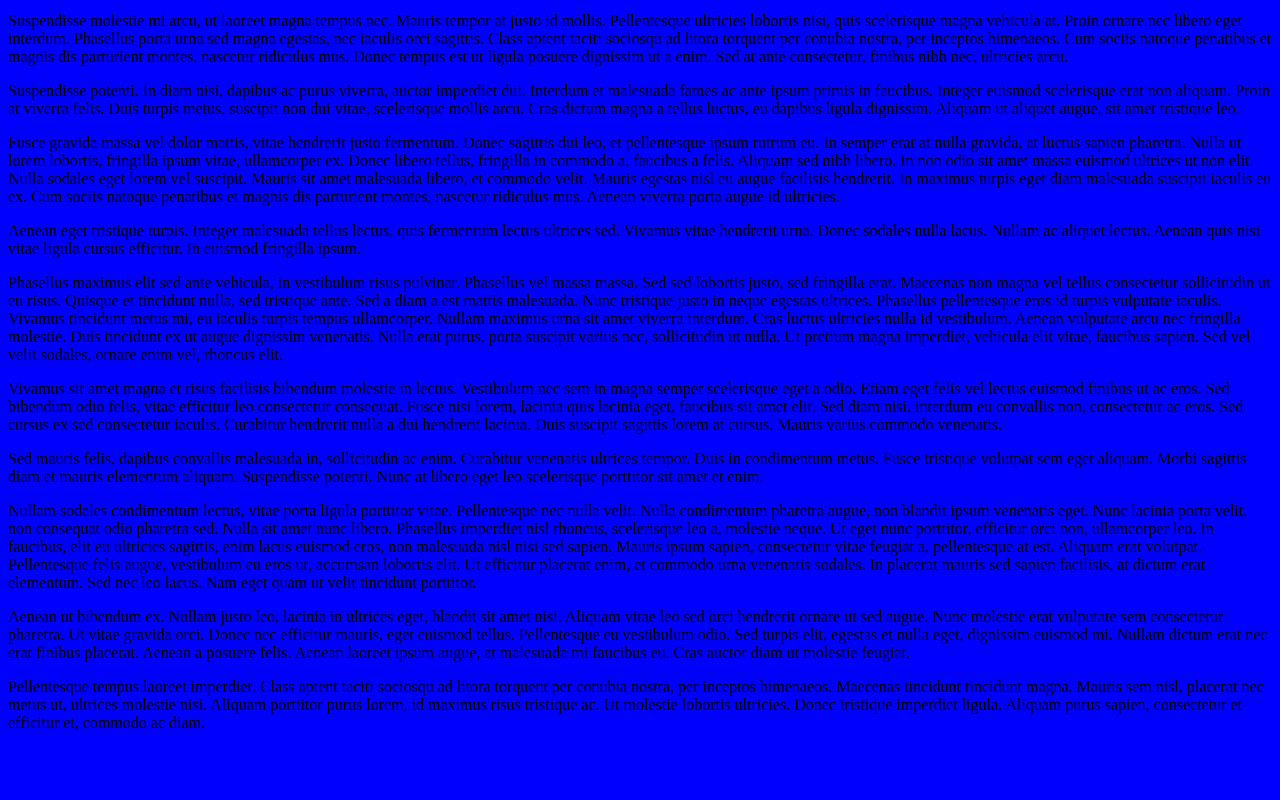
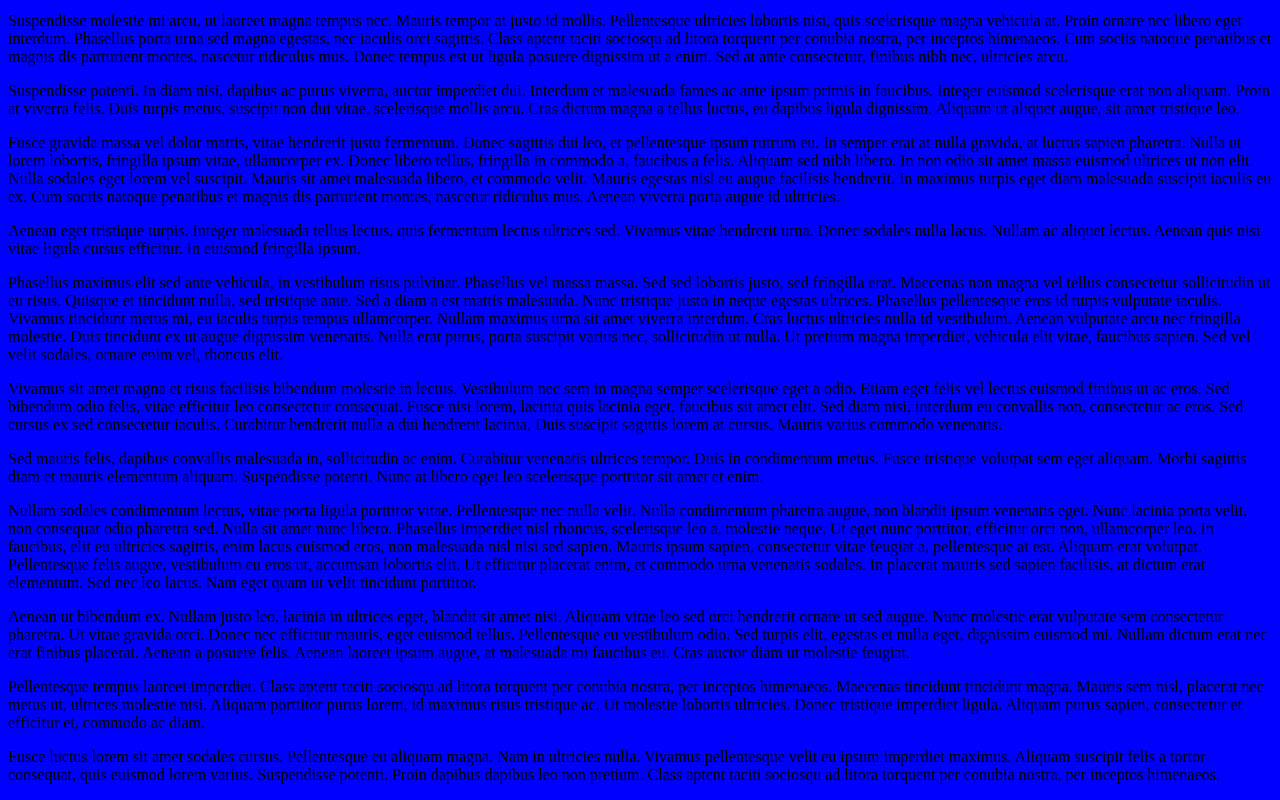
Before and after one commit to trygveaa/itera-fagkveld-2015-02-24-git, a plain HTML site: page index.html in a window 1280 px wide. Shown: the part 5072-5872 px from the top of the page. Before the commit the page ends 5820 px from the top, so only its background shows below. Drawn offline with Linux system fonts and the light colour scheme.

Commit message:
Add paragraph

```diff
--- a/index.html
+++ b/index.html
@@ -157,3 +157,5 @@
 <p>Aenean ut bibendum ex. Nullam justo leo, lacinia in ultrices eget, blandit sit amet nisi. Aliquam vitae leo sed orci hendrerit ornare ut sed augue. Nunc molestie erat vulputate sem consectetur pharetra. Ut vitae gravida orci. Donec nec efficitur mauris, eget euismod tellus. Pellentesque eu vestibulum odio. Sed turpis elit, egestas et nulla eget, dignissim euismod mi. Nullam dictum erat nec erat finibus placerat. Aenean a posuere felis. Aenean laoreet ipsum augue, at malesuada mi faucibus eu. Cras auctor diam ut molestie feugiat.</p>
 
 <p>Pellentesque tempus laoreet imperdiet. Class aptent taciti sociosqu ad litora torquent per conubia nostra, per inceptos himenaeos. Maecenas tincidunt tincidunt magna. Mauris sem nisl, placerat nec metus ut, ultrices molestie nisi. Aliquam porttitor purus lorem, id maximus risus tristique ac. Ut molestie lobortis ultricies. Donec tristique imperdiet ligula. Aliquam purus sapien, consectetur et efficitur et, commodo ac diam.</p>
+
+<p>Fusce luctus lorem sit amet sodales cursus. Pellentesque eu aliquam magna. Nam in ultricies nulla. Vivamus pellentesque velit eu ipsum imperdiet maximus. Aliquam suscipit felis a tortor consequat, quis euismod lorem varius. Suspendisse potenti. Proin dapibus dapibus leo non pretium. Class aptent taciti sociosqu ad litora torquent per conubia nostra, per inceptos himenaeos.</p>
```
